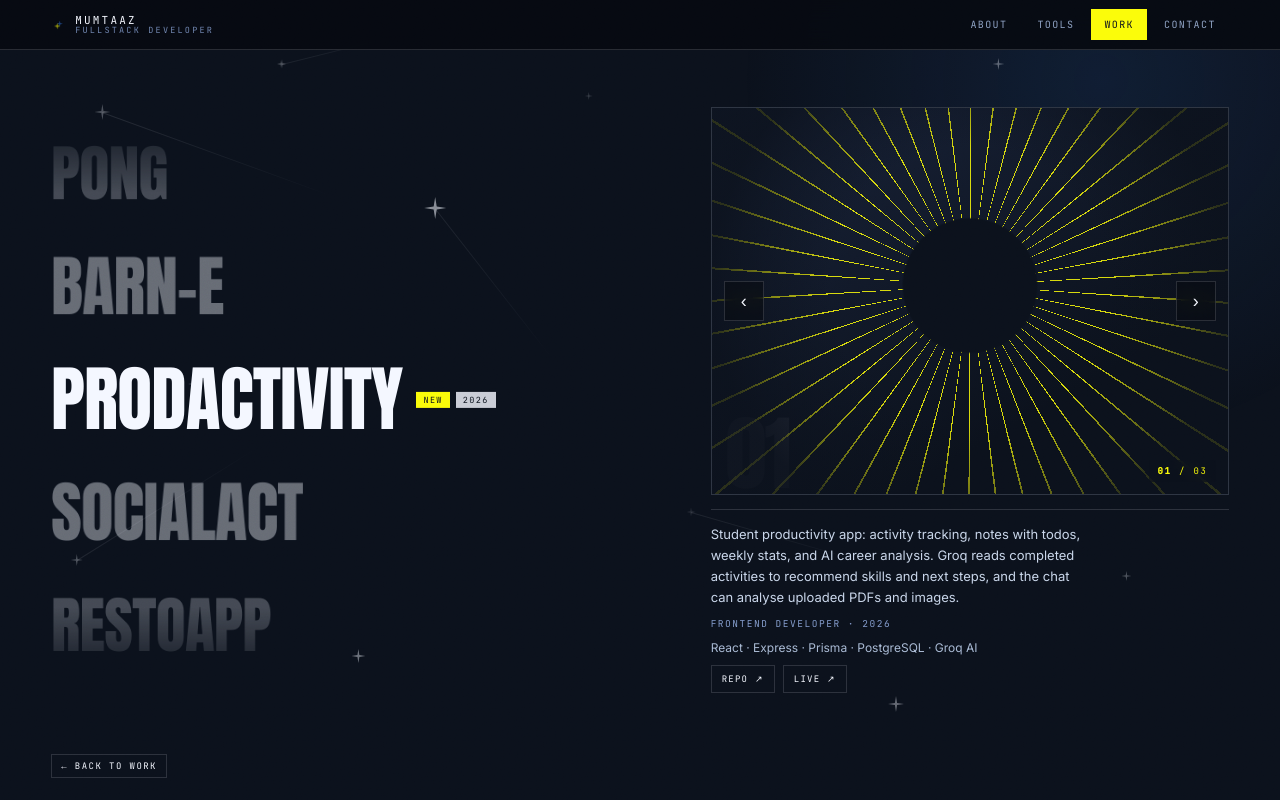
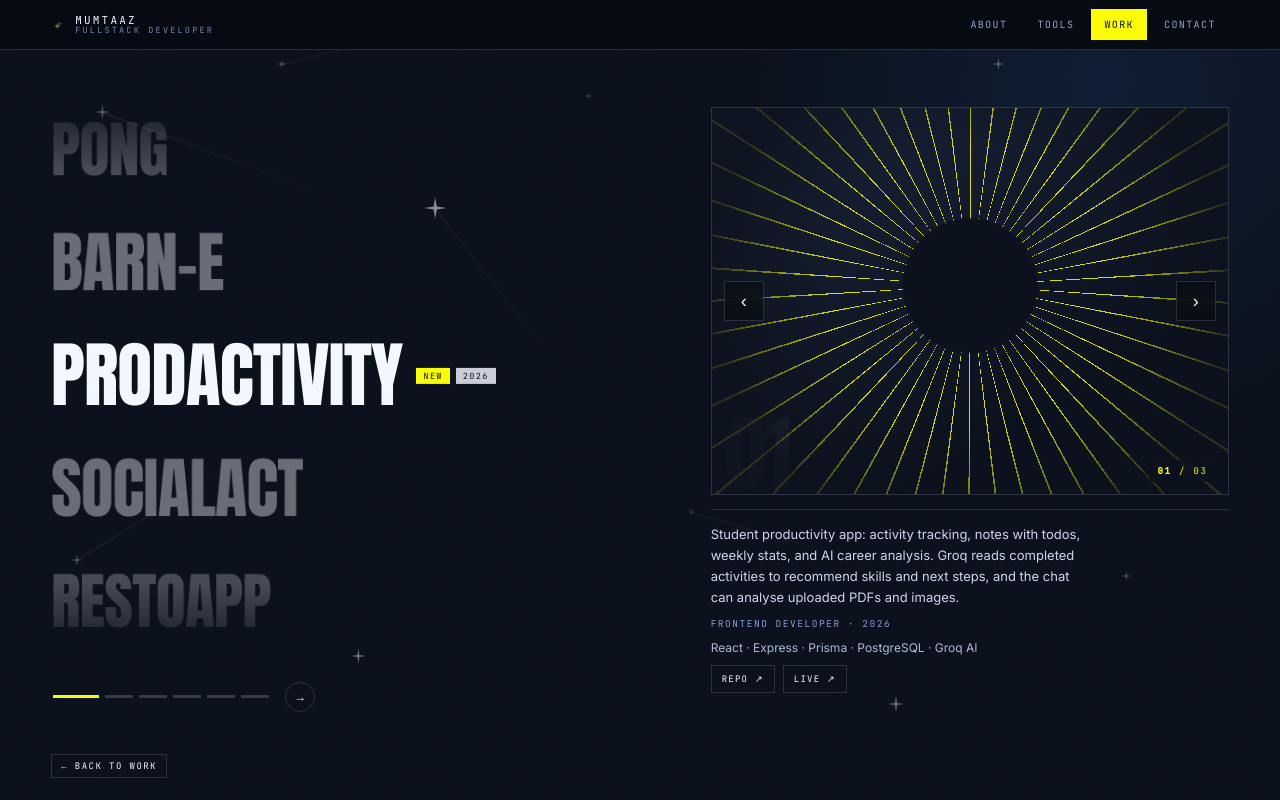
Before and after one commit to tazzz-dev/portofolio-v2, a plain HTML site: page work.html in a window 1280 px wide. Drawn offline with Linux system fonts and the light colour scheme.

```diff
--- a/styles.css
+++ b/styles.css
@@ -2848,11 +2848,16 @@ html.is-loading, html.is-loading body { overflow: hidden; }
   font-size: 10px;
   letter-spacing: .22em;
   text-transform: uppercase;
-  transition: background .25s, border-color .25s, color .25s;
-}
+  transition: transform .18s ease, box-shadow .18s ease, background .25s, border-color .25s, color .25s;
+}
+/* hover sama seperti kartu bento: terangkat + bayangan blok paper */
 .sec-more-btn:hover {
-  background: var(--paper);
-  border-color: var(--paper);
+  transform: translate(-4px, -4px);
+  box-shadow: 8px 8px 0 0 var(--paper);
+}
+.sec-more-btn:active {
+  transform: translate(-2px, -2px);
+  box-shadow: 4px 4px 0 0 var(--paper);
 }
 .sec-more-go {
   font-size: 15px;
--- a/work.css
+++ b/work.css
@@ -775,9 +775,10 @@ body.w-page {
 /* --- kolom nama --- */
 .wk-wheel { position: relative; min-width: 0; }
 .wk[data-wk-ready] .wk-wheel {
-  height: min(72vh, 700px);
-  -webkit-mask-image: linear-gradient(180deg, transparent 0, #000 14%, #000 86%, transparent 100%);
-  mask-image: linear-gradient(180deg, transparent 0, #000 14%, #000 86%, transparent 100%);
+  display: flex;
+  flex-direction: column;
+  justify-content: center;
+  gap: clamp(14px, 2.2vh, 22px);
 }
 
 .wk-list {
@@ -791,7 +792,10 @@ body.w-page {
 .wk[data-wk-ready] .wk-list {
   display: block;
   position: relative;
-  height: 100%;
+  height: min(72vh, 700px);
+  overflow: hidden;
+  -webkit-mask-image: linear-gradient(180deg, transparent 0, #000 14%, #000 86%, transparent 100%);
+  mask-image: linear-gradient(180deg, transparent 0, #000 14%, #000 86%, transparent 100%);
 }
 .wk[data-wk-ready] .wk-list li {
   position: absolute;
@@ -839,6 +843,45 @@ body.w-page {
   transition: opacity .35s ease, transform .45s cubic-bezier(.16, 1, .3, 1);
 }
 .wk-name.is-on .wk-chips { opacity: 1; transform: none; }
+
+/* --- indikator proyek di bawah wheel --- */
+.wk-dots-nav {
+  display: flex;
+  align-items: center;
+  gap: 6px;
+  padding-left: 2px;
+}
+.wk-dot-btn {
+  width: 28px;
+  height: 15px;
+  padding: 6px 0;
+  border: 0;
+  background: rgba(244, 247, 255, .18);
+  background-clip: content-box;
+  cursor: pointer;
+  transition: background-color .2s, width .25s;
+}
+.wk-dot-btn:hover { background-color: rgba(244, 247, 255, .42); }
+.wk-dot-btn.is-on { width: 46px; background-color: var(--lemon); }
+.wk-next {
+  margin-left: 10px;
+  display: grid;
+  place-items: center;
+  width: 30px;
+  height: 30px;
+  border: 1px solid var(--line);
+  border-radius: 50%;
+  background: none;
+  color: var(--paper);
+  font-size: 12px;
+  cursor: pointer;
+  transition: background .2s, color .2s, border-color .2s;
+}
+.wk-next:hover {
+  background: var(--lemon);
+  border-color: var(--lemon);
+  color: var(--ink);
+}
 
 /* --- panel foto --- */
 .wk-media {
@@ -1058,7 +1101,7 @@ body.w-page {
     gap: 24px;
     padding-top: calc(var(--sw-h) + 22px);
     padding-bottom: 96px;
-  }  .wk[data-wk-ready] .wk-wheel { height: 48svh; }
+  }  .wk[data-wk-ready] .wk-list { height: 48svh; }
   .wk--b .wk-wheel,
   .wk--b .wk-media { order: 0; }
   .wk-media { justify-self: stretch; max-width: none; }
@@ -1071,8 +1114,9 @@ body.w-page {
   .wk { padding-bottom: 20px; }
 
   /* wheel jadi horizontal; tahun pindah ke bawah nama */
-  .wk[data-wk-ready] .wk-wheel {
+  .wk[data-wk-ready] .wk-list {
     height: clamp(150px, 22svh, 210px);
+    overflow: hidden;
     -webkit-mask-image: linear-gradient(90deg, transparent 0, #000 10%, #000 90%, transparent 100%);
     mask-image: linear-gradient(90deg, transparent 0, #000 10%, #000 90%, transparent 100%);
   }
@@ -1100,6 +1144,7 @@ body.w-page {
     transform: none;
   }
   .wk-go { width: 22px; height: 22px; font-size: 9px; }
+  .wk-dots-nav { justify-content: center; padding-left: 0; }
 
   .wk-media { gap: 12px; }
   .wk-shot { aspect-ratio: 16 / 9; }
--- a/work.html
+++ b/work.html
@@ -146,6 +146,16 @@
         </button>
       </li>
     </ul>
+
+    <nav class="wk-dots-nav" aria-label="Project navigation">
+      <button class="wk-dot-btn is-on" type="button" data-wk-to="0" aria-label="ProdActivity" aria-current="true"></button>
+      <button class="wk-dot-btn" type="button" data-wk-to="1" aria-label="SocialAct"></button>
+      <button class="wk-dot-btn" type="button" data-wk-to="2" aria-label="RestoApp"></button>
+      <button class="wk-dot-btn" type="button" data-wk-to="3" aria-label="Snake"></button>
+      <button class="wk-dot-btn" type="button" data-wk-to="4" aria-label="Pong"></button>
+      <button class="wk-dot-btn" type="button" data-wk-to="5" aria-label="Barn-E"></button>
+      <button class="wk-next" type="button" data-wk-next aria-label="Next project">→</button>
+    </nav>
   </section>
 
   <aside class="wk-media" aria-label="Project photos">
--- a/work.js
+++ b/work.js
@@ -91,6 +91,7 @@
   if (!root) return;
 
   var wheel = root.querySelector('.wk-wheel');
+  var lane = root.querySelector('.wk-list');
   var names = Array.prototype.slice.call(root.querySelectorAll('.wk-name'));
   var photosBox = root.querySelector('[data-wk-photos]');
   var descEl = root.querySelector('[data-wk-desc]');
@@ -123,9 +124,9 @@
   });
 
   var measure = function () {
-    var h = wheel.clientHeight || 620;
+    var h = lane.clientHeight || 620;
     gap = Math.max(82, Math.min(126, h / 5.1));
-    gapX = Math.min(wheel.clientWidth * 0.6, 280);
+    gapX = Math.min(lane.clientWidth * 0.6, 280);
     paintWheel();
   };
 
@@ -152,6 +153,12 @@
 
       el.classList.toggle('is-on', d === 0);
       el.setAttribute('aria-current', d === 0 ? 'true' : 'false');
+    });
+
+    dots.forEach(function (btn, i) {
+      var on = i === active;
+      btn.classList.toggle('is-on', on);
+      btn.setAttribute('aria-current', on ? 'true' : 'false');
     });
   };
 
@@ -198,6 +205,16 @@
     el.addEventListener('focus', function () { if (i !== active) setActive(i); });
   });
 
+  var dots = Array.prototype.slice.call(root.querySelectorAll('[data-wk-to]'));
+  dots.forEach(function (btn) {
+    btn.addEventListener('click', function () { setActive(Number(btn.dataset.wkTo)); });
+  });
+
+  var nextBtn = root.querySelector('[data-wk-next]');
+  if (nextBtn) {
+    nextBtn.addEventListener('click', function () { setActive(active + 1); });
+  }
+
   root.querySelectorAll('[data-wk-photo]').forEach(function (btn) {
     btn.addEventListener('click', function () { stepPhoto(Number(btn.dataset.wkPhoto)); });
   });
@@ -212,7 +229,7 @@
 
   /* putar wheel dengan scroll, hanya di layar lebar (halaman tidak ikut ter-scroll) */
   var lastWheel = 0;
-  wheel.addEventListener('wheel', function (e) {
+  lane.addEventListener('wheel', function (e) {
     if (window.matchMedia('(max-width: 1000px)').matches) return;
     /* kalau halaman memang perlu di-scroll, jangan rebut gulirannya */
     if (document.documentElement.scrollHeight > window.innerHeight + 4) return;
```
